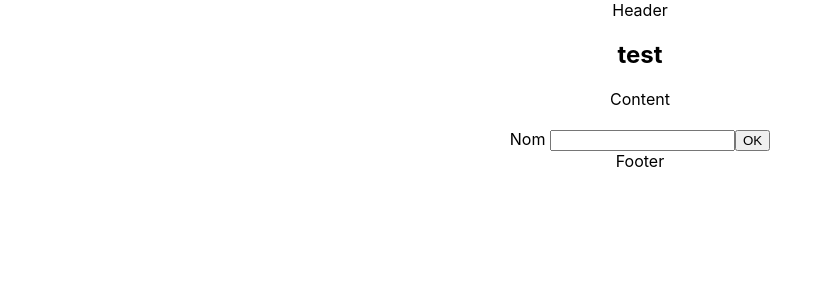
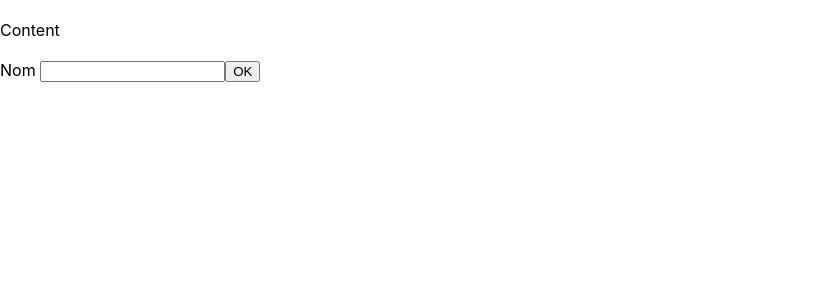
Before and after one commit to Kazetus/dsi-front, a React (Create React App) app: page / in a window 1280 px wide. Shown: the top 300 px of the page, without its empty margins (0-832 px from the left). Built offline with nearby package versions, Linux system fonts and the light colour scheme.

Commit message:
update routes

```diff
--- a/package.json
+++ b/package.json
@@ -8,6 +8,7 @@
     "@testing-library/user-event": "^13.5.0",
     "react": "^18.2.0",
     "react-dom": "^18.2.0",
+    "react-router-dom": "^6.16.0",
     "react-scripts": "5.0.1",
     "web-vitals": "^2.1.4"
   },
--- a/src/App.js
+++ b/src/App.js
@@ -1,17 +1,14 @@
-import logo from './logo.svg';
 import './App.css';
-import Header from './component/Header';
+import { BrowserRouter, Routes, Route } from 'react-router-dom'
 import Content from './component/Content';
-import Footer from './component/Footer';
 
 function App() {
   return (
-    <div className="App">
-
-      <Header/>
-      <Content title="test"/>
-      <Footer/>
-    </div>
+    <BrowserRouter>
+      <Routes>
+        <Route path="/" element={<Content />}/>
+      </Routes>
+    </BrowserRouter>
   );
 }
 
```
Also changed, not shown: 1 other file (tests, documents, lock files or other folders).
